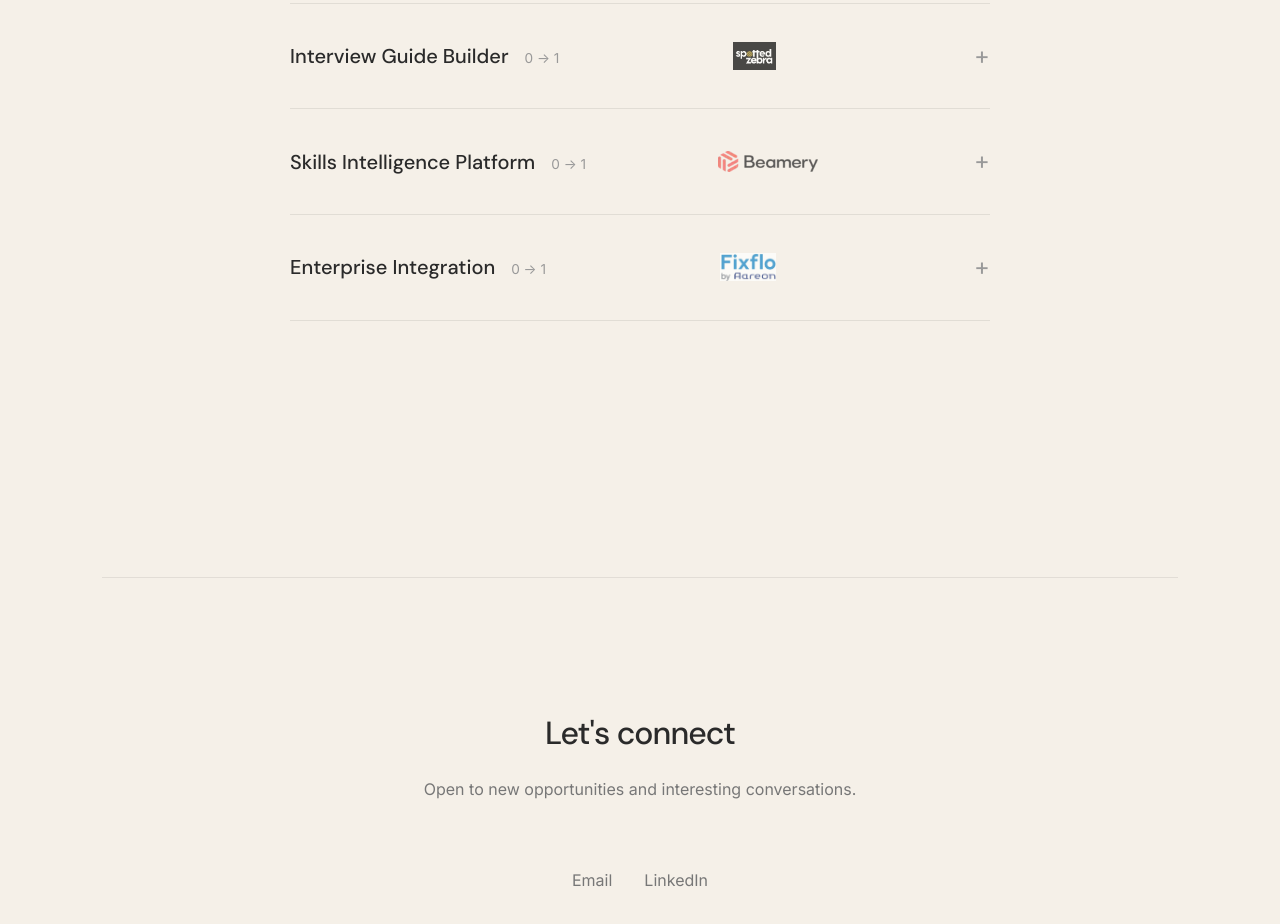
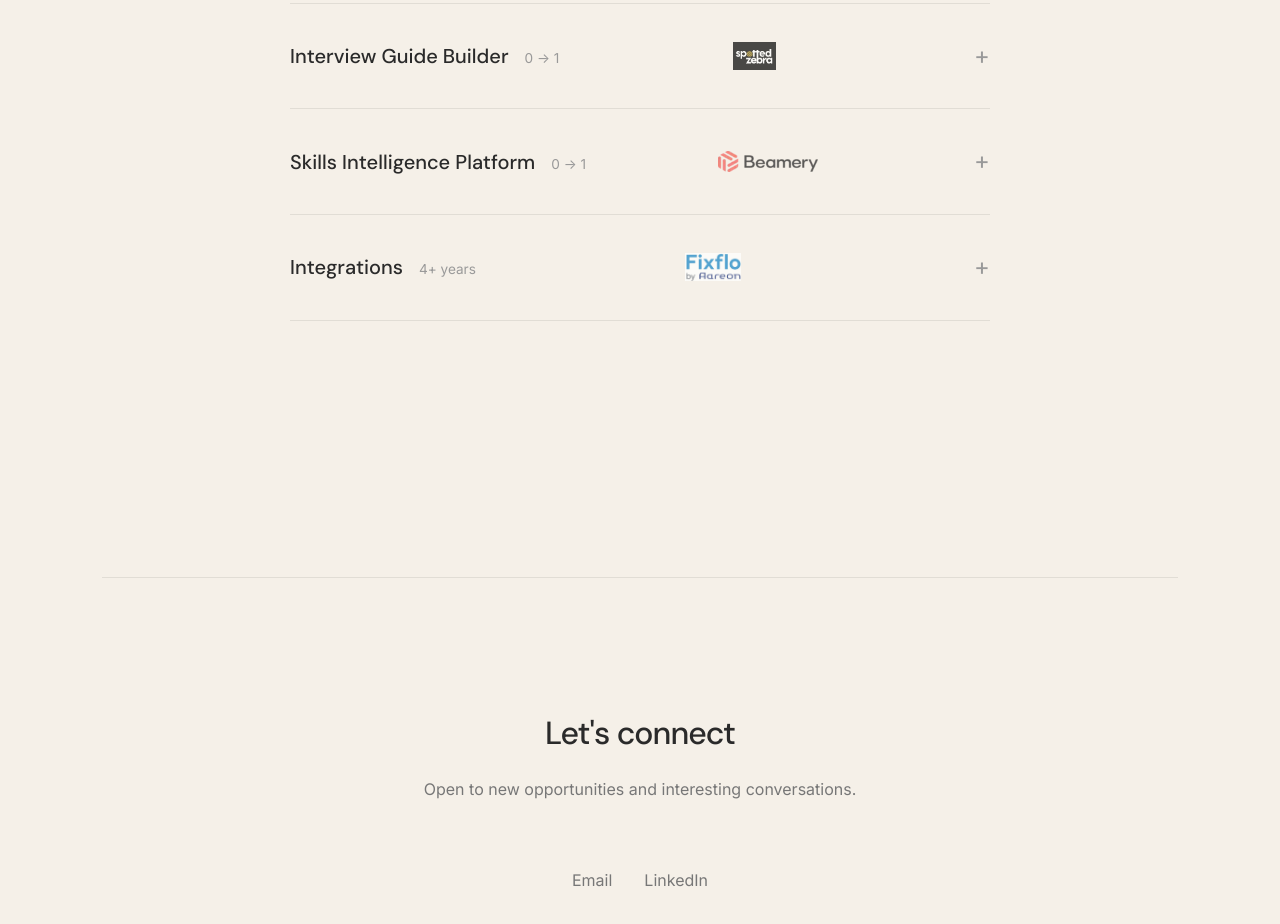
Before and after one commit to norbertsamu/pm-portfolio, a website: page public/index.html in a window 1280 px wide. Shown: the part 2276-3200 px from the top of the page. Drawn offline with Linux system fonts and the light colour scheme; no server answers.

Commit message:
Add background blobs and update Integrations content
- Subtle gradient blobs for visual interest
- Rename Enterprise Integration to Integrations
- Update content to reflect 4+ years experience

Co-Authored-By: Claude Opus 4.5 <noreply@anthropic.com>

```diff
--- a/public/index.html
+++ b/public/index.html
@@ -98,14 +98,14 @@
             <div class="project-item">
                 <div class="project-row">
                     <div class="project-info">
-                        <h3>Enterprise Integration</h3>
-                        <span class="project-type">0 → 1</span>
+                        <h3>Integrations</h3>
+                        <span class="project-type">4+ years</span>
                     </div>
                     <img src="/images/logos/fixflo.png" alt="Fixflo" class="project-logo">
                 </div>
                 <div class="project-content">
-                    <p><strong>Problem:</strong> Placeholder text describing the problem you were solving.</p>
-                    <p><strong>Solution:</strong> Placeholder text describing what you built and how it worked.</p>
+                    <p><strong>Focus:</strong> Building enterprise-ready integrations that connect complex systems and enable seamless data flow across platforms.</p>
+                    <p><strong>Experience:</strong> 4+ years designing and shipping integrations for property management, HR tech, and B2B SaaS products—working with APIs, webhooks, and third-party ecosystems.</p>
                     <p><strong>Impact:</strong> Placeholder text describing the measurable outcomes and business impact.</p>
                 </div>
             </div>
--- a/public/styles.css
+++ b/public/styles.css
@@ -12,6 +12,21 @@ html {
     scroll-behavior: smooth;
 }
 
+html::before {
+    content: '';
+    position: fixed;
+    width: 400px;
+    height: 400px;
+    background: linear-gradient(135deg, #f0e0d0 0%, #e5d8c8 100%);
+    border-radius: 50%;
+    filter: blur(100px);
+    opacity: 0.4;
+    top: 50%;
+    right: 10%;
+    z-index: -1;
+    pointer-events: none;
+}
+
 body {
     font-family: 'Inter', -apple-system, BlinkMacSystemFont, sans-serif;
     font-weight: 400;
@@ -19,6 +34,36 @@ body {
     color: #3d3d3d;
     background: #f5f0e8;
     -webkit-font-smoothing: antialiased;
+    position: relative;
+    overflow-x: hidden;
+}
+
+/* Background blobs */
+body::before,
+body::after {
+    content: '';
+    position: fixed;
+    border-radius: 50%;
+    filter: blur(80px);
+    opacity: 0.5;
+    z-index: -1;
+    pointer-events: none;
+}
+
+body::before {
+    width: 600px;
+    height: 600px;
+    background: linear-gradient(135deg, #e8d5c4 0%, #f0e6d8 100%);
+    top: -200px;
+    right: -200px;
+}
+
+body::after {
+    width: 500px;
+    height: 500px;
+    background: linear-gradient(135deg, #d4e0e8 0%, #e8e0d5 100%);
+    bottom: 20%;
+    left: -150px;
 }
 
 ::selection {
```
